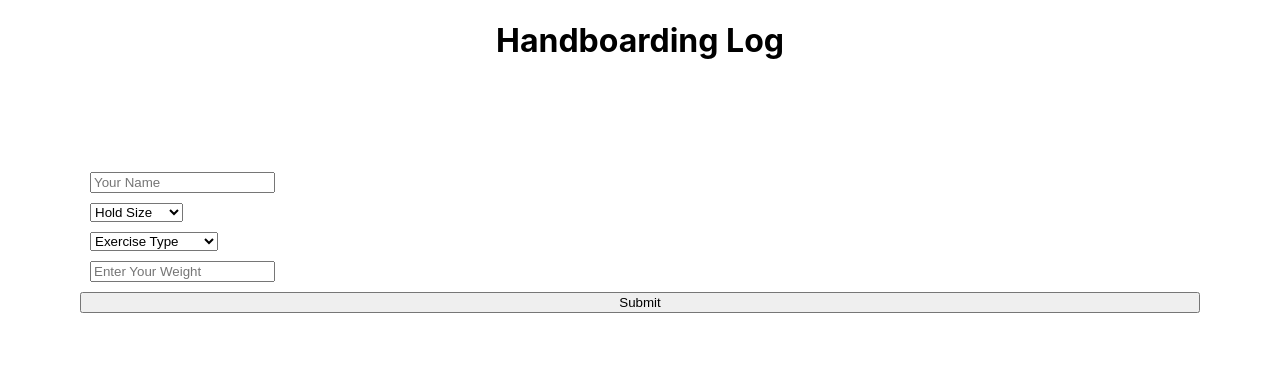
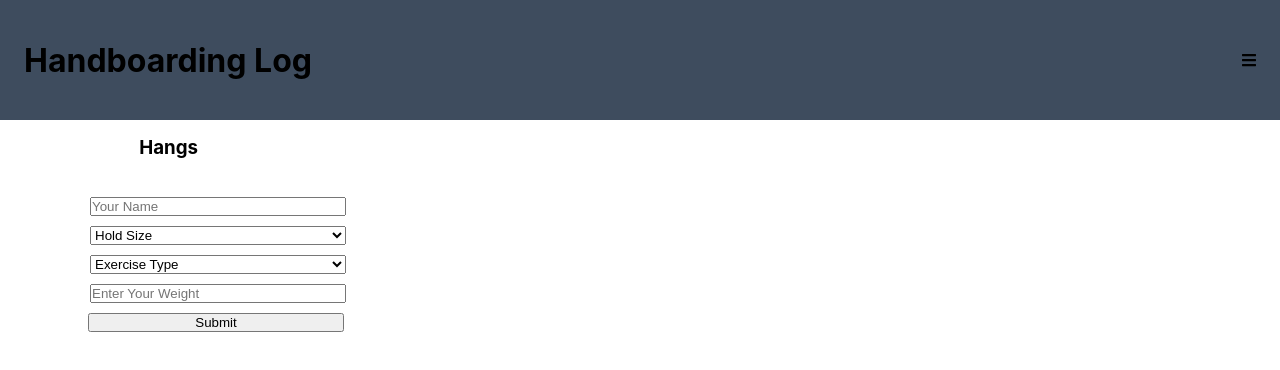
Before and after one commit to joegiardina/hangboard-app, a React app: page / in a window 1280 px wide. Shown: the top 370 px of the page. Built offline with nearby package versions, Linux system fonts and the light colour scheme.

Commit message:
added styling (#4)
* added styling

* update package

```diff
--- a/package.json
+++ b/package.json
@@ -13,6 +13,9 @@
   },
   "dependencies": {
     "@babel/core": "7.12.3",
+    "@fortawesome/fontawesome-svg-core": "^1.2.35",
+    "@fortawesome/free-solid-svg-icons": "^5.15.3",
+    "@fortawesome/react-fontawesome": "^0.1.14",
     "@pmmmwh/react-refresh-webpack-plugin": "0.4.3",
     "@svgr/webpack": "5.5.0",
     "@testing-library/jest-dom": "^5.13.0",
--- a/src/App.css
+++ b/src/App.css
@@ -1,13 +1,14 @@
-.App {
-  text-align: center;
+* {
+  margin: 0;
+  padding: 0;
+  box-sizing: border-box;
 }
 
 .UserForm {
   display: flex;
-  justify-content: center;
-  align-content: center;
-  width: 100%;
-  flex-direction: column
+  width: 28%;
+  height: 25vh;
+  flex-direction: column;
 }
 
 .UserOptions {
@@ -16,8 +17,70 @@
   justify-content: center;
   align-content: center;
   flex-direction: column;
+  height: 25vh;
+
 }
 .flex {
   display: flex;
   margin: 10px;
+  width: 20vw;
 }
+.headerContainer {
+  display: flex;
+  align-items: center;
+  height: 15vh;
+  background-color: #3E4C5E;
+}
+
+.headerText {
+  display: flex;
+  margin-left: 1.5rem;
+
+}
+
+.navText {
+display: flex;
+justify-content: center;
+align-items: center;
+margin-right: 10rem;
+}
+
+.closedMenu {
+  position: absolute;
+  right: 0;
+  margin-right: 1.5rem;
+
+}
+
+.openMenu {
+  position: absolute;
+  right: 0;
+  margin-top: 1rem;
+  height: 60%;
+  width: 15vh;
+  padding-top: 2.5rem;
+  background-color: #3E4C5E;
+  border-bottom-left-radius: 2.5rem;
+}
+
+.menuOptions {
+  padding: .5rem;
+  padding-top: 4.5rem;
+  margin-bottom: 1rem;
+  display: flex;
+  text-decoration: none;
+  color: black;
+  align-items: center;
+  justify-content: center;
+  font-weight: bolder;
+}
+
+.submit-btn {
+  margin-left: .5rem;
+  width: 20vw;
+}
+
+.formHeader {
+  margin-left: 8.7rem;
+  margin-top: 1rem;
+}
--- a/src/components/Header.js
+++ b/src/components/Header.js
@@ -1,7 +1,10 @@
+import Navigation from './Navigation';
+
 const Header = () => {
   return (
     <div className="headerContainer">
       <h1 className="headerText">Handboarding Log</h1>
+      <Navigation />
     </div>
   );
 };
--- /dev/null
+++ b/src/components/Navigation.js
@@ -0,0 +1,40 @@
+import React, {useState} from 'react';
+import {FontAwesomeIcon} from '@fortawesome/react-fontawesome';
+import {faBars} from '@fortawesome/free-solid-svg-icons';
+
+const Navigation = () => {
+  //menu will always load in closed because of false
+  const [showMenu, setshowMenu] = useState(false);
+
+  let menu;
+
+  if (showMenu) {
+    menu = (
+      <div className="openMenu">
+        <a className="menuOptions" href="#">
+          Login
+        </a>
+        <a className="menuOptions" href="#">
+          Blog
+        </a>
+        <a className="menuOptions" href="#">
+          My results
+        </a>
+      </div>
+    );
+  }
+  return (
+    <nav>
+      <span className="navText">
+        <FontAwesomeIcon
+          className="closedMenu"
+          icon={faBars}
+          onClick={() => setshowMenu(!showMenu)}
+        />
+      </span>
+      {menu}
+    </nav>
+  );
+};
+
+export default Navigation;
--- a/src/components/UserForm.js
+++ b/src/components/UserForm.js
@@ -32,6 +32,7 @@ const UserForm = () => {
 
   return (
     <div className="UserForm">
+      <h3 className="formHeader">Hangs</h3>
       <div className="UserOptions">
         <form action="submit" className="form">
           <input
@@ -79,6 +80,7 @@ const UserForm = () => {
           />
         </form>
         <button
+          className="submit-btn"
           type="submit"
           onClick={async () => {
             await save(exercise);
```
Also changed, not shown: src/components/Footer.js (added, +27 -0 lines), 2 other files (tests, documents, lock files or other folders).
